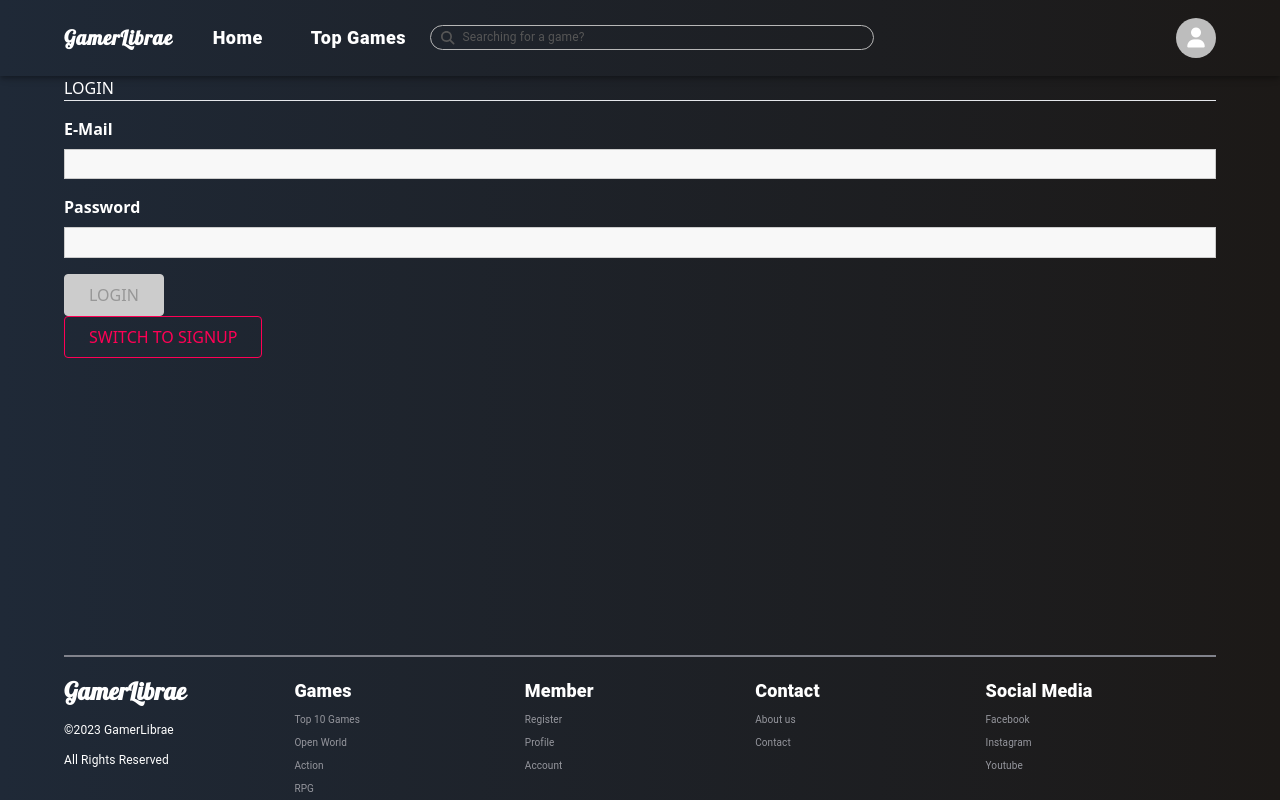
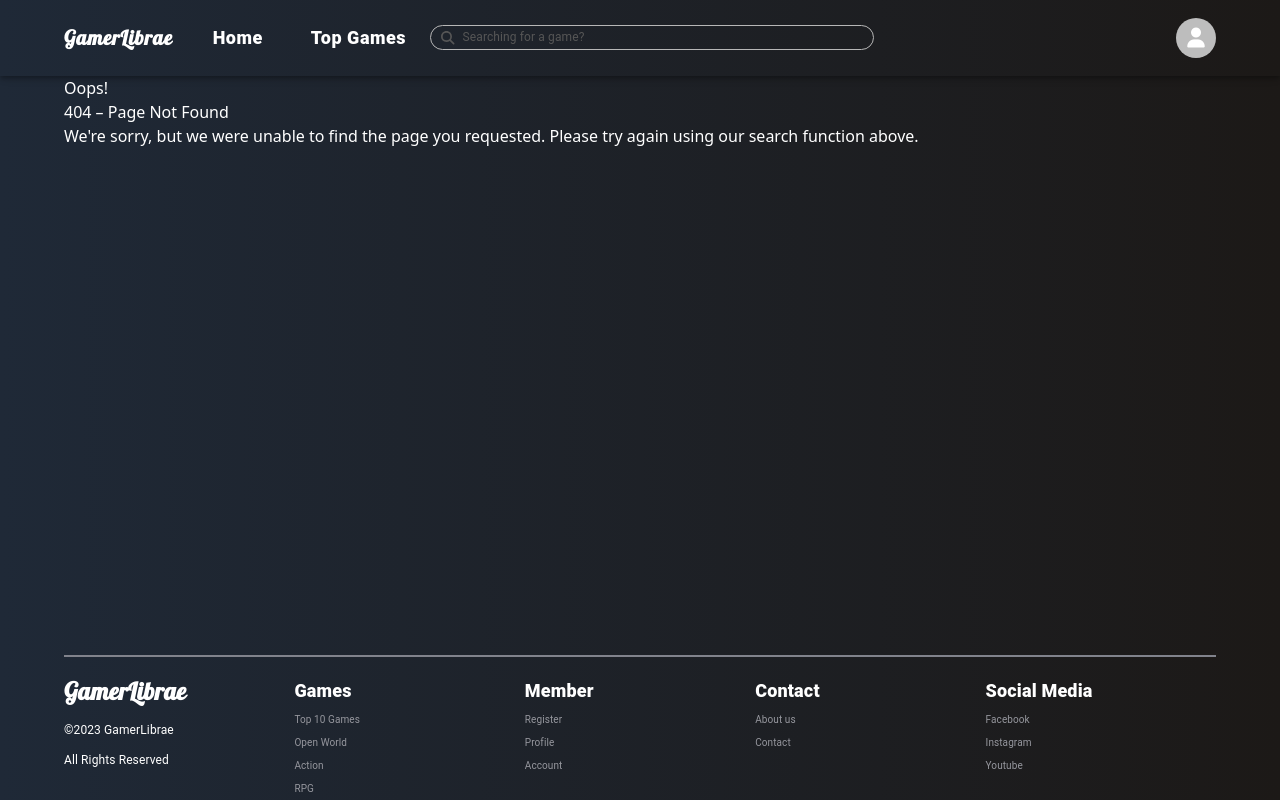
Before and after one commit to taylor50737/cap805_group3_gamerLibrae_frontend, a React (Vite) app: page /member/1 in a window 1280 px wide. Before the commit this address led to /auth. Built offline with nearby package versions, Linux system fonts and the light colour scheme.

Commit message:
Fixed login/signup routing

```diff
--- a/src/App.jsx
+++ b/src/App.jsx
@@ -38,6 +38,7 @@ const App = () => {
         <Route path='/' element={<HomePage />} />
         <Route path='/admin-panel' element={<AdminPanel />} />
         <Route path='/auth' element={<Navigate to='/' replace />} />
+
         {/* Member Route */}
         <Route path='/member/:uid' element={<MemberPanelLayout />}>
           <Route index element={<ReviewCommentHistory />} />
@@ -51,11 +52,11 @@ const App = () => {
   } else {
     routes = (
       <Routes>
+        <Route path='/*' element={<ErrorPage />} />
         <Route path='/' element={<HomePage />} />
         <Route path='/auth' element={<Auth />} />
         <Route path='/search' element={<GameSearchResult />} />
         <Route path='/admin-panel' element={<AdminPanel />} />
-        <Route path='/*' element={<Navigate to='/auth' replace />} />
 
         {/* Game Route */}
         <Route path='/game'>
--- a/src/Auth/pages/auth.jsx
+++ b/src/Auth/pages/auth.jsx
@@ -5,6 +5,7 @@ import CustomButton from '../../shared/components/FormElements/CustomButton';
 import { VALIDATOR_EMAIL, VALIDATOR_MINLENGTH } from '../../shared/util/validators';
 import { CustomUseForm } from '../../shared/hooks/form-hook';
 import { AuthContext } from '../../shared/context/auth_context';
+import { redirect } from 'react-router-dom';
 
 const Auth = () => {
   const auth = useContext(AuthContext);
@@ -52,6 +53,7 @@ const Auth = () => {
     event.preventDefault();
     console.log(formState.inputs);
     auth.login();
+    redirect('/');
   };
 
   return (
```
